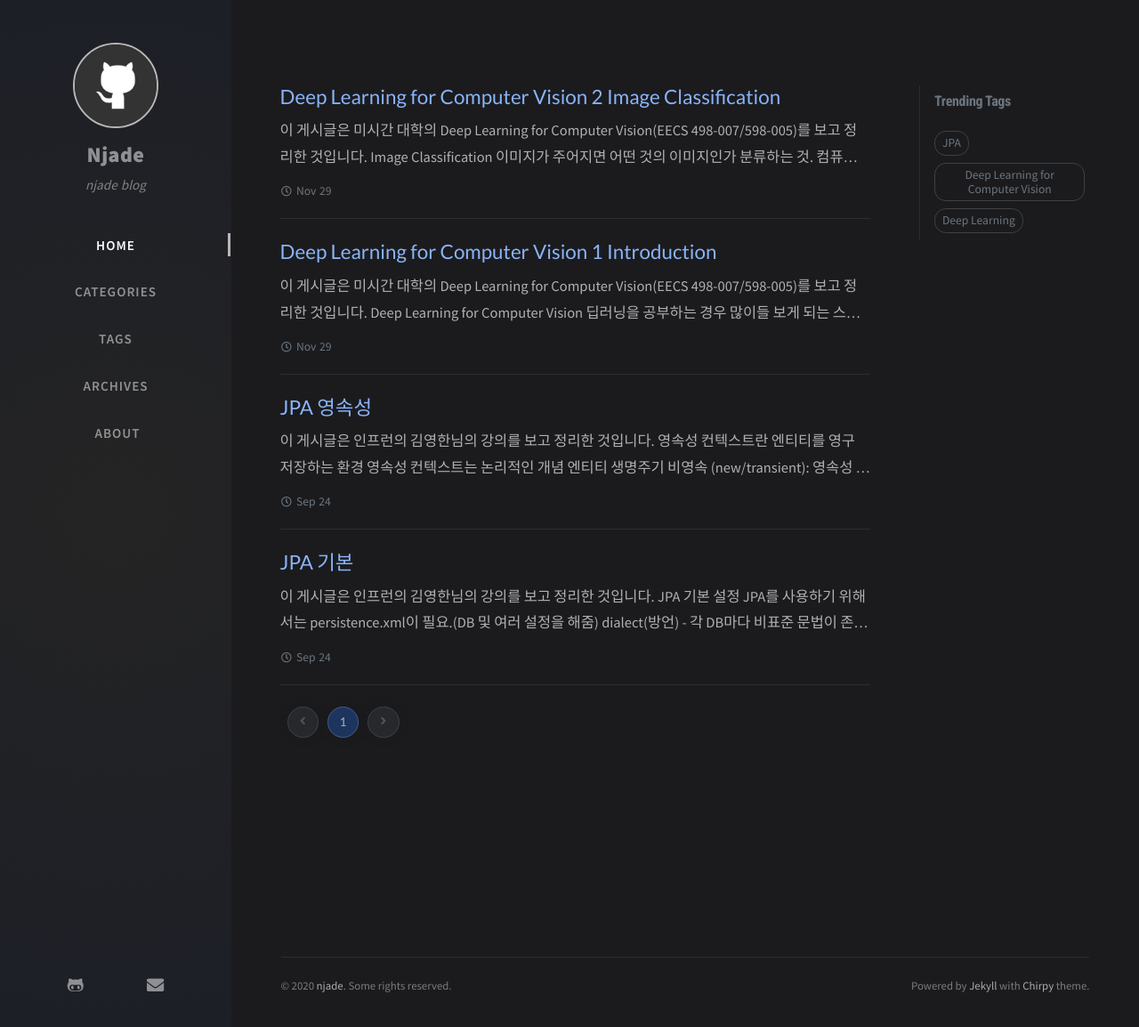
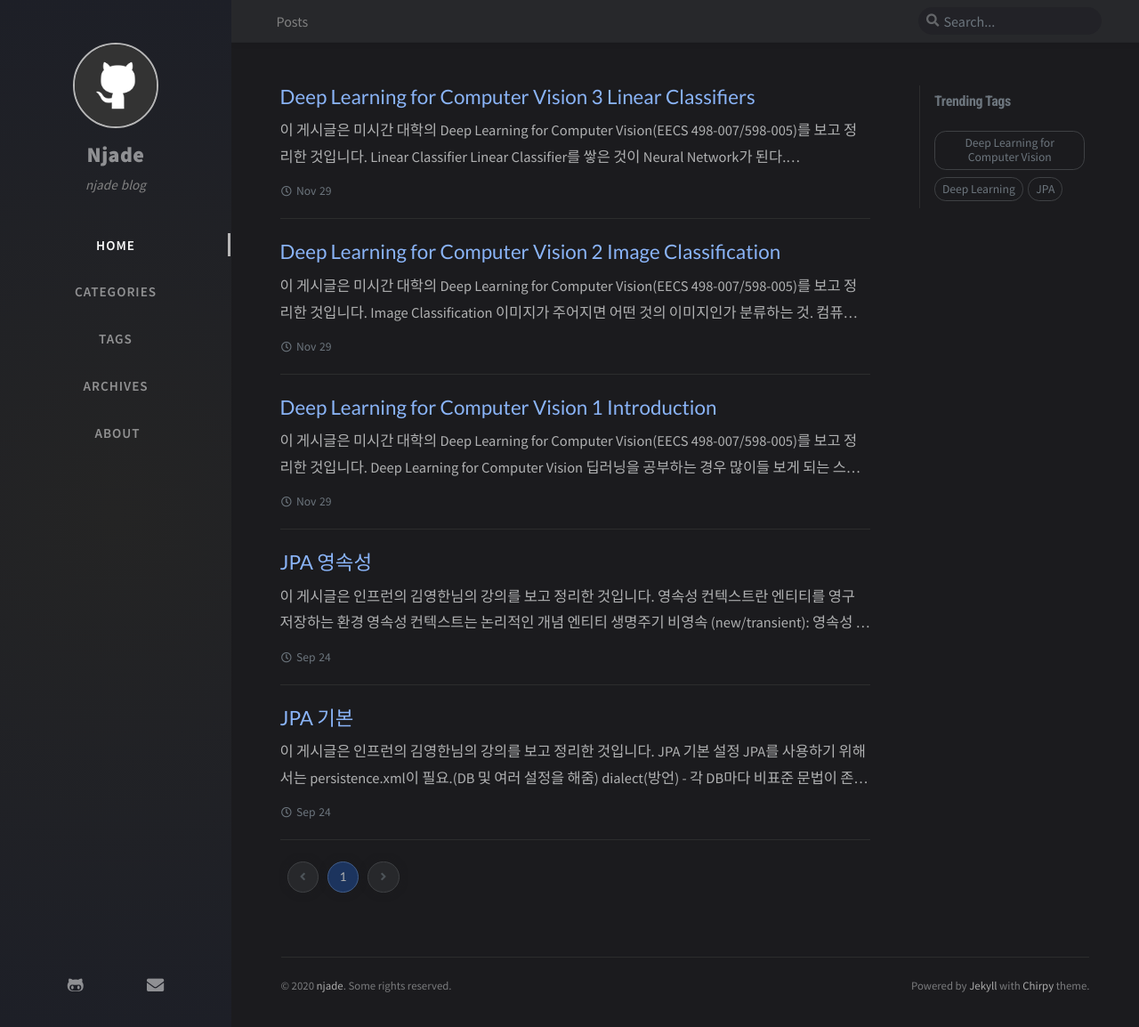
Before and after one commit to NJade/njade.github.io, a Jekyll site: the page built from index.html, in a window 1280 px wide and 1155 px high. Shown: the whole window at 89% size. Built offline with Jekyll 4.4.1, drawn with Linux system fonts in a browser that asks for light colours; nearby versions of some CDN libraries; the list of posts is cut into pages by our own code; comment, search, counter and statistics services are not loaded; some of the changed lines change nothing that is shown.

Commit message:
Add post

```diff
--- /dev/null
+++ b/_posts/2020-11-29-Deep_Learning_for_Computer_Vision_3.md
@@ -0,0 +1,98 @@
+---
+title: Deep Learning for Computer Vision 3 Linear Classifiers
+author: Njade
+date: 2020-11-29 23:07:00 +0900
+categories: [Deep Learning]
+tags: [Deep Learning, Deep Learning for Computer Vision]
+---
+
+이 게시글은 미시간 대학의 [Deep Learning for Computer Vision(EECS 498-007/598-005)](https://web.eecs.umich.edu/~justincj/teaching/eecs498/FA2020/)를 보고 정리한 것입니다.
+
+---
+
+## Linear Classifier
+- Linear Classifier를 쌓은 것이 Neural Network가 된다.
+- CIFAR10(50000 train data, 10000 test data, 32x32x3 image) 데이터를 사용할 계획이다.
+
+## Algebraic Viewpoint
+- f(x, W)로 표시될 것이며 W는 가중치 혹은 파라미터라고 표현한다.
+- f(x, W) = Wx + b이며 CIFAR10 기준으로 f(x, W)와 b는 (10,) vector이며 W는 (10, 3072) x는 (3072,) 벡터이다.
+- b는 가중치
+- 10은 data의 라벨 수, 3072는 32x32x3을 펼친 벡터
+- b는 x의 마지막에 1을 추가하고 W에 붙일 수 있다. (선형회귀에서 b0항)
+- f(cx, W) = W(cx) = c * f(x, W) 로 표기되어 이미지의 전체 값에 0.5를 곱하면 스코어는 바뀌더라도 예측값은 바뀌지 않는다.
+
+## Visual Viewpoint
+- 학습된 W를 이미지로 변경하면 data의 라벨만큼의 이미지가 나오게 되고 이것은 template으로 볼 수 있다.
+- 이런 template를 뽑아보면 어떤 경우에 예측에 실패할지 예측할 수 있다.
+- template은 오직 하나만 있기 때문에 데이터의 여러 형태를 하나의 template에 반영한다.
+
+## Geometric Viewpoint
+- 픽셀 하나 혹은 두개에 대해서 값을 바꿔보며 그래프를 그리면 선형직선의 형태를 가지게 된다.
+- 이 직선은 template이 되게 되고 이 직선에 직각인 방향으로 가게 되면 라벨의 점수가 높아진다.
+- 이러한 직선이 라벨을 나누는 hyperplain이다.
+- hyperplain은 각 라벨을 나누는 평면이다.
+- hyperplain에 대한 자세한 내용은 SVM(Support Vector Machin)을 찾아보자.
+
+## Hard Case
+- XOR 형태의 데이터
+- 도넛이든 단순 원이든 원형 데이터가 존재하는 경우
+- 위의 경우는 단순 선형직선으로 나눌 수가 없다.
+
+## Choose a good W
+- loss function을 잘 선택해서 w를 최적화한다.
+- loss function은 모델이 얼마나 잘 동작하는지 보여주는 함수이다.
+- loss가 낮을수록 잘 동작하는 것을 의미한다.
+- objective function, cost function이라고도 부른다. (cost와 loss는 실제로는 구분하기도 한다.)
+- 반대로 높은 점수일 수록 잘 동작하는 것을 의미하는 함수는 reward, profit, utility, fitness function 등으로 부른다.
+- 각각의 데이터에 대해 loss를 계산 후 전체 평균을 계산하여 최종 loss로 사용한다.
+
+## Hinge Loss
+- Multiclass SVM은 Hinge Loss를 사용한다.
+- 올바르게 동작한 경우는 0을 나머지는 선형으로 증가한다.
+- s = f(x_i, W), class score
+- L = sum(max(0, s_j - s_y_i + 1)), i = 1 ~ N, j는 y_i와 같지 않다.
+- 올바르게 분류된 경우 데이터가 살짝 바뀌더라도 올바르게 분류된 것이 변경되지 않는다면 loss는 바뀌지 않는다.
+- minimum은 0이며 maximum은 infinite이다.
+- 모든 score을 랜덤으로 주었을 때 loss의 기댓값은 클래스 하나에 대한 loss는 1이되여 최종적으로 C-1(올바른 클래스 제외)가 된다.
+- 이러한 기댓값은 모델을 디버깅할 때 도움이 된다. 만약 loss가 C-1보다 크다면 랜덤보다 못한 성능을 보이거나 버그가 있다고 생각할 수 있다.
+- j = y_i인 경우까지 모두 더한다면 단지 1이 추가된 loss를 얻게 되고 다른 영향은 없다.
+- sum대신에 mean을 사용하더라도 동일한 결과를 보인다.
+- hinge loss를 제곱한 경우는 위와 다르게 non-linear 변환이기 때문에 결과가 바뀌게 된다.
+
+## Regularization
+- L = 0이 되게하는 W는 유일하지 않다. > 선형함수이기 때문에 W에 상수를 곱하여도 동일한 결과를 제공한다.
+- L = 0을 만족하는 cW 중 무엇을 사용할 것인지를 정해햐하며 이를 정해줄 방법이 regularization이다.
+- 이 정규화는 training data에만 잘 적합되는 것을 막아준다.
+- 정규화를 추가한 loss는 L(W) = 1/N * sum(f(x_i, W), y_i) + lamdba * R(W) 이다.
+- lamdba는 정규화 강도를 정하는 hyperparameter이다.
+- R(W)는 L2, L1, elastic net 등을 사용할 수 있다.
+- 정규화를 사용하는 목적은
+    1. training error를 최소화하는 모델들 중 최적화를 찾아준다.
+    2. overfitting을 막아준다.
+    3. 모델에 곡률을 추가하여 준다. > 선형이 아닌 모델을 적합시키는 것에도 도움을 준다.
+- L2는 가중치를 퍼트려주는 역할을 할 수 있다.
+    - [1, 0, 0, 0]보다 [.25, .25, .25, .25]가 loss를 더 낮게 해준다.
+- L1은 반대로 하나로 가중치를 뭉쳐주게 해준다. > 모델 압축 등에 도움을 준다.
+- 간단한 모델이 해석과 추가적인 데이터 등에 더 robust한 결과를 보여주므로 정규화를 통해 모델을 간단하게 만드는 것이 좋다.
+
+## Cross-Entropy Loss
+- Multinomial logistic Regression에서 사용한다.
+- SVM은 스코어로 제공하지만 결과가 확률로 표현되길 기대한다.
+- Softmax function을 통해 확률로 변환할 수 있다.
+- Softmax function은 e^s_k / sum(e^s_i) 이다.
+- cross entropy loss는 -log(Y=y_i|X=x_i)로 표현한다.
+- cross entropy loss를 통한 추정량은 MLE와 동일하게 된다.
+- 이 loss의 유도는 Kullback-Leibler divergence로 유도가 된다.
+- Kullback-Leibler divergence는 D_KL(P||Q) = sum(P(y)*log(P(y)/Q(y)))이다. (Hogg 책을 펼쳐보자...)
+- minimum은 0이고 maximum은 infinite이다.
+- 모든 스코어를 완전 랜덤(N(0, sigma))으로 추출할 시 loss의 기댓값은 log(C)가 된다.
+
+## Hinge Loss VS Cross-Entropy Loss
+- Hinge는 0이 되지만 cross-entropy는 절대 0이 되지 않는다.
+- 이 차이는 Cross-Entropy Loss를 사용한 모델이 계속 학습되도록 한다.
+
+
+# Reference
+- [Deep Learning for Computer Vision(EECS 498-007/598-005)](https://web.eecs.umich.edu/~justincj/teaching/eecs498/FA2020/)
+- [Youtube](https://www.youtube.com/watch?v=dJYGatp4SvA&list=PL5-TkQAfAZFbzxjBHtzdVCWE0Zbhomg7r)
```
Also changed, not shown: _posts/2020-11-29-Deep_Learning_for_Computer_Vision_2.md (+5 -0 lines).
